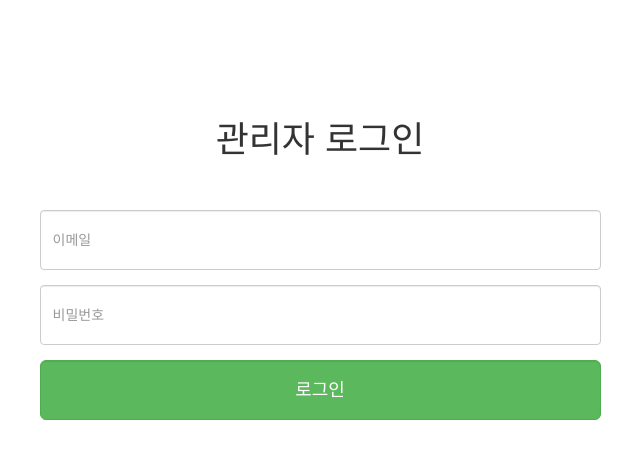
After one commit to hiddenrage/DDaBang, a Java web app: page /admin_Index.jsp in a window 1280 px wide. The commit adds this page. Shown: the top 459 px of the page, without its empty margins (320-960 px from the left). Run offline with Spring Boot 4, a stand-in JSP engine, Linux system fonts and the light colour scheme; the project's own start-up code is not run, and a stand-in starts its controllers and pages; some libraries are stand-ins or nearby versions.

Commit message:
admin login 폼 추가

```diff
--- a/src/main/java/com/kosmo/ddabang/web/AdminMainController.java
+++ b/src/main/java/com/kosmo/ddabang/web/AdminMainController.java
@@ -2,9 +2,22 @@ package com.kosmo.ddabang.web;
 
 import org.springframework.stereotype.Controller;
 import org.springframework.web.bind.annotation.RequestMapping;
+import org.springframework.web.bind.annotation.RequestMethod;
 
 @Controller
 public class AdminMainController {
+
+	@RequestMapping("/Admin/Login.bbs")
+	public String login() throws Exception {
+		return "forward:/WEB-INF/views/admin/member/Login.jsp";
+
+	}
+
+	@RequestMapping("/Admin/LoginProcess.bbs")
+	public String loginProcess() throws Exception {
+
+		return "forward:/Admin/Main.bbs";
+	}
 
 	@RequestMapping("/Admin/Main.bbs")
 	public String adminMain() throws Exception {
--- a/src/main/webapp/WEB-INF/template/layouts.jsp
+++ b/src/main/webapp/WEB-INF/template/layouts.jsp
@@ -9,9 +9,8 @@
 <meta http-equiv="X-UA-Compatible" content="IE=edge">
 <meta name="viewport" content="width=device-width, initial-scale=1">
 <title>layouts.jsp</title>
-<link href="<c:url value='/Bootstrap/css/bootstrap.min.css'/>"
-	rel="stylesheet">
-	<script src="https://ajax.googleapis.com/ajax/libs/jquery/1.11.2/jquery.min.js"></script>
+	<link href="<c:url value='/Bootstrap/css/bootstrap.min.css'/>" rel="stylesheet">
+	<script src="https://ajax.googleapis.com/ajax/libs/jquery/3.3.1/jquery.min.js"></script>
 	<script src="<c:url value='/Bootstrap/js/bootstrap.min.js'/>"></script>
 </head>
 <body>
--- /dev/null
+++ b/src/main/webapp/WEB-INF/views/admin/member/Login.jsp
@@ -0,0 +1,55 @@
+<%@ page language="java" contentType="text/html; charset=UTF-8"
+    pageEncoding="UTF-8"%>
+<%@ taglib prefix="c" uri="http://java.sun.com/jsp/jstl/core" %>
+<!-- Login.jsp (admin) -->
+<!DOCTYPE html>
+<html lang="ko">
+<head>
+<meta charset="utf-8">
+<meta http-equiv="X-UA-Compatible" content="IE=edge">
+<meta name="viewport" content="width=device-width, initial-scale=1">
+<title>layouts.jsp</title>
+	<link href="<c:url value='/Bootstrap/css/bootstrap.min.css'/>" rel="stylesheet">
+	<script src="https://ajax.googleapis.com/ajax/libs/jquery/3.3.1/jquery.min.js"></script>
+	<script src="<c:url value='/Bootstrap/js/bootstrap.min.js'/>"></script>
+</head>
+<!-- script는 이쪽에 -->
+<style>
+	.container {
+ 		width: 90%;
+ 		margin-top: 100px;
+
+	}
+	.form-control {
+		height: 60px;
+	}
+</style>
+<!-- body는 아래에 -->
+<body>
+	<div class="container">
+		<div style="text-align: center;">
+			<h1>관리자 로그인</h1>
+		</div>
+
+		<div class="row" style="margin-top: 50px;">
+			<form method="POST" class="form-horizontal" action="<c:url value='/Admin/LoginProcess.bbs'/>">
+				<div class="form-group">
+					<div class="col-xs-12 col-sm-6 col-sm-offset-3">
+						<input type="email" class="form-control" id="id" name="id" placeholder="이메일 ">
+					</div>
+				</div>
+				<div class="form-group">
+					<div class="col-xs-12 col-sm-6 col-sm-offset-3">
+						<input type="password" class="form-control" id="pass" name="pass" placeholder="비밀번호">
+					</div>
+				</div>
+				<div class="form-group">
+					<div class="col-xs-12 col-sm-6 col-sm-offset-3">
+						<button type="submit" class="btn btn-success btn-lg col-xs-12 form-control">로그인</button>
+					</div>
+				</div>
+			</form>
+		</div><!-- row -->
+	</div><!-- container -->
+</body>
+</html>
--- a/src/main/webapp/WEB-INF/views/common/member/Login.jsp
+++ b/src/main/webapp/WEB-INF/views/common/member/Login.jsp
@@ -42,7 +42,7 @@
 
 			<div class="col-xs-12 col-sm-6 col-sm-offset-3">
 				<div class="row">
-					<a href="${url }"><img id="naverLogin" style="width:98%;height:60px;margin-left: 8px;" src="https://developers.naver.com/doc/review_201802/CK_bEFnWMeEBjXpQ5o8N_20180202_7aot50.png"/></a>
+					<a href="${url}"><img id="naverLogin" style="width:98%;height:60px;margin-left: 8px;" src="https://developers.naver.com/doc/review_201802/CK_bEFnWMeEBjXpQ5o8N_20180202_7aot50.png"/></a>
 				</div>
 			</div>
 
--- a/src/main/webapp/admin_Index.jsp
+++ b/src/main/webapp/admin_Index.jsp
@@ -1,3 +1,3 @@
 <%@ page language="java" contentType="text/html; charset=UTF-8"
     pageEncoding="UTF-8"%>
-<jsp:forward page="/Admin/Main.bbs"/>
+<jsp:forward page="/Admin/Login.bbs"/>
```
Also changed, not shown: src/main/webapp/WEB-INF/views/admin/member/Template.jsp (deleted, +0 -8 lines), 1 other file.
